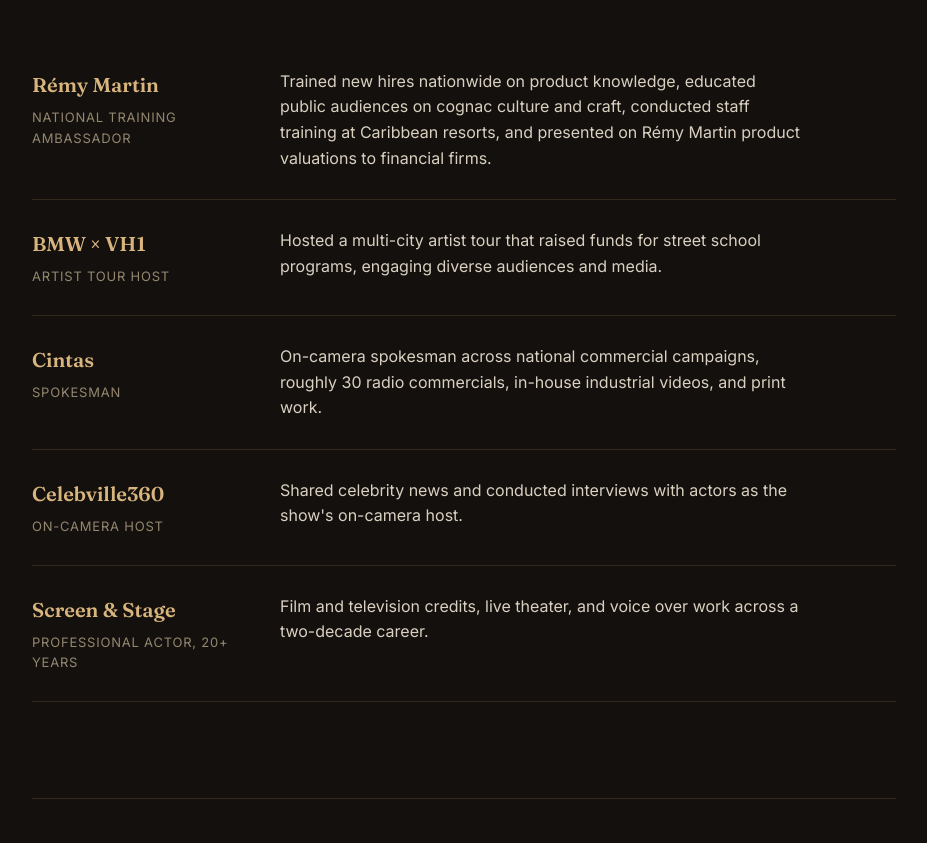
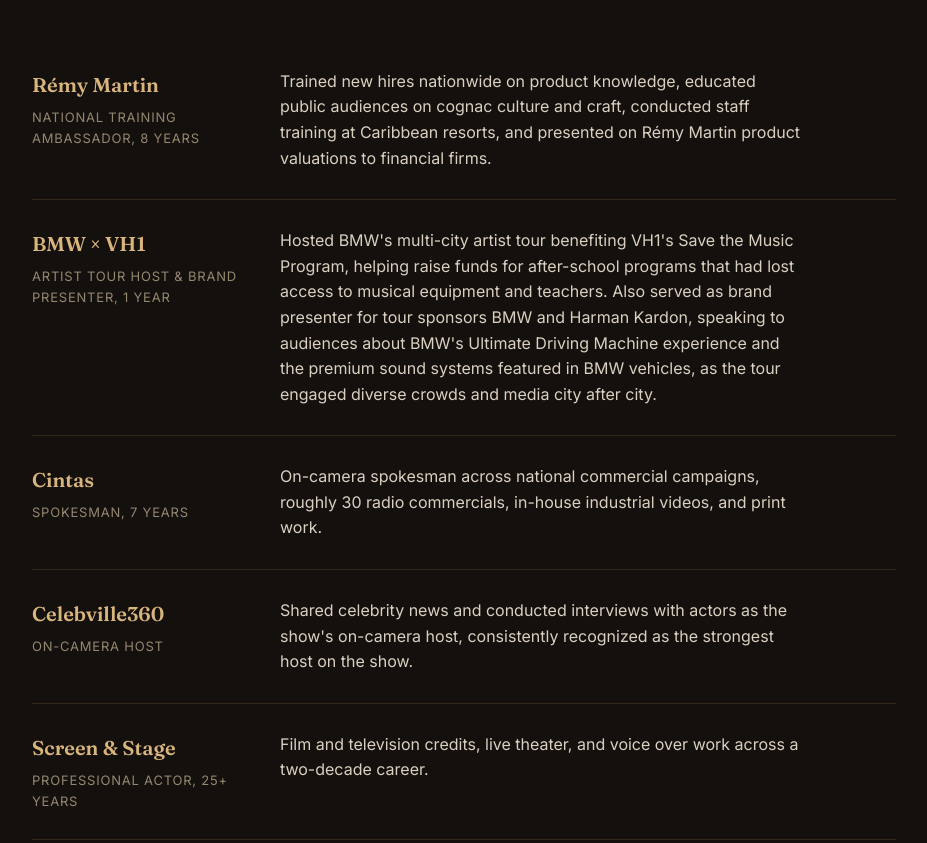
Before and after one commit to herveclermont/Herve-Clermont-Site, a plain HTML site: page index.html in a window 1280 px wide. Shown: the part 1312-2155 px from the top of the page, without its empty margins (176-1103 px from the left). Drawn offline with Linux system fonts and the light colour scheme.

Commit message:
Update index.html
latest update

```diff
--- a/index.html
+++ b/index.html
@@ -315,7 +315,7 @@
         <h1>Herve<br>Clermont</h1>
         <div class="hero-role">Actor · Voice Over Artist · Public Speaker · Brand Ambassador · Host</div>
         <div class="hero-meta">
-          <div><span>20+</span>years on camera &amp; on stage</div>
+          <div><span>25+</span>years on camera &amp; on stage</div>
           <div><span>Rémy Martin</span>national training ambassador</div>
           <div><span>Cintas</span>on-camera spokesman</div>
         </div>
@@ -335,7 +335,7 @@
           <i style="height:6px"></i><i style="height:14px"></i><i style="height:9px"></i><i style="height:18px"></i><i style="height:5px"></i>
         </div>
       </div>
-      <p>Twenty-plus years as a professional actor, paired with real experience commanding rooms for major brands — from training new hires nationwide to presenting product valuations to financial firms. Comfortable on camera, on stage, and in front of a live crowd of any size.</p>
+      <p>Twenty-five-plus years as a professional actor, paired with real experience commanding rooms for major brands — from training new hires nationwide to presenting product valuations to financial firms. Comfortable on camera, on stage, and in front of a live crowd of any size.</p>
     </section>
 
     <section class="credits" id="highlights">
@@ -346,7 +346,7 @@
       <div class="credit-row">
         <div>
           <div class="credit-org">Rémy Martin</div>
-          <div class="credit-role">National Training Ambassador</div>
+          <div class="credit-role">National Training Ambassador, 8 Years</div>
         </div>
         <div class="credit-desc">Trained new hires nationwide on product knowledge, educated public audiences on cognac culture and craft, conducted staff training at Caribbean resorts, and presented on Rémy Martin product valuations to financial firms.</div>
       </div>
@@ -354,15 +354,15 @@
       <div class="credit-row">
         <div>
           <div class="credit-org">BMW × VH1</div>
-          <div class="credit-role">Artist Tour Host</div>
+          <div class="credit-role">Artist Tour Host &amp; Brand Presenter, 1 Year</div>
         </div>
-        <div class="credit-desc">Hosted a multi-city artist tour that raised funds for street school programs, engaging diverse audiences and media.</div>
+        <div class="credit-desc">Hosted BMW's multi-city artist tour benefiting VH1's Save the Music Program, helping raise funds for after-school programs that had lost access to musical equipment and teachers. Also served as brand presenter for tour sponsors BMW and Harman Kardon, speaking to audiences about BMW's Ultimate Driving Machine experience and the premium sound systems featured in BMW vehicles, as the tour engaged diverse crowds and media city after city.</div>
       </div>
 
       <div class="credit-row">
         <div>
           <div class="credit-org">Cintas</div>
-          <div class="credit-role">Spokesman</div>
+          <div class="credit-role">Spokesman, 7 Years</div>
         </div>
         <div class="credit-desc">On-camera spokesman across national commercial campaigns, roughly 30 radio commercials, in-house industrial videos, and print work.</div>
       </div>
@@ -372,13 +372,13 @@
           <div class="credit-org">Celebville360</div>
           <div class="credit-role">On-Camera Host</div>
         </div>
-        <div class="credit-desc">Shared celebrity news and conducted interviews with actors as the show's on-camera host.</div>
+        <div class="credit-desc">Shared celebrity news and conducted interviews with actors as the show's on-camera host, consistently recognized as the strongest host on the show.</div>
       </div>
 
       <div class="credit-row">
         <div>
           <div class="credit-org">Screen &amp; Stage</div>
-          <div class="credit-role">Professional Actor, 20+ Years</div>
+          <div class="credit-role">Professional Actor, 25+ Years</div>
         </div>
         <div class="credit-desc">Film and television credits, live theater, and voice over work across a two-decade career.</div>
       </div>
```
